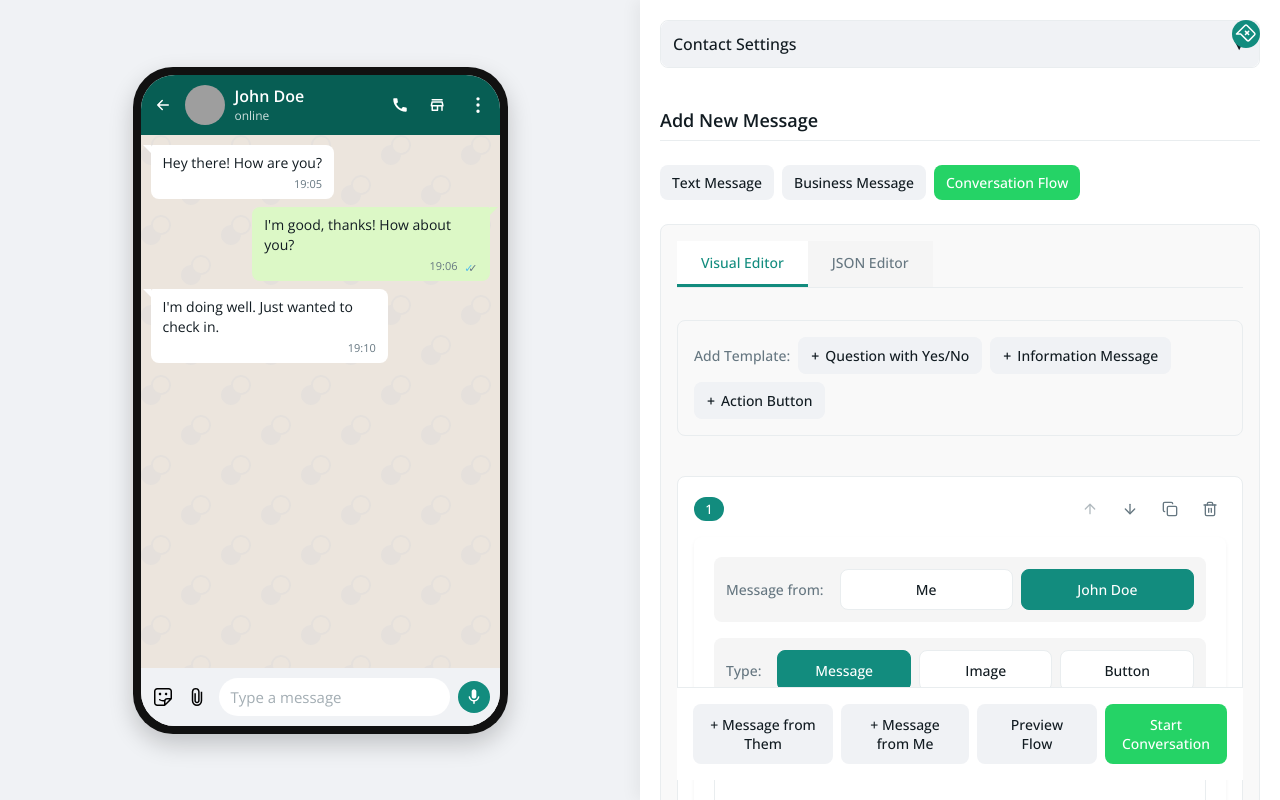
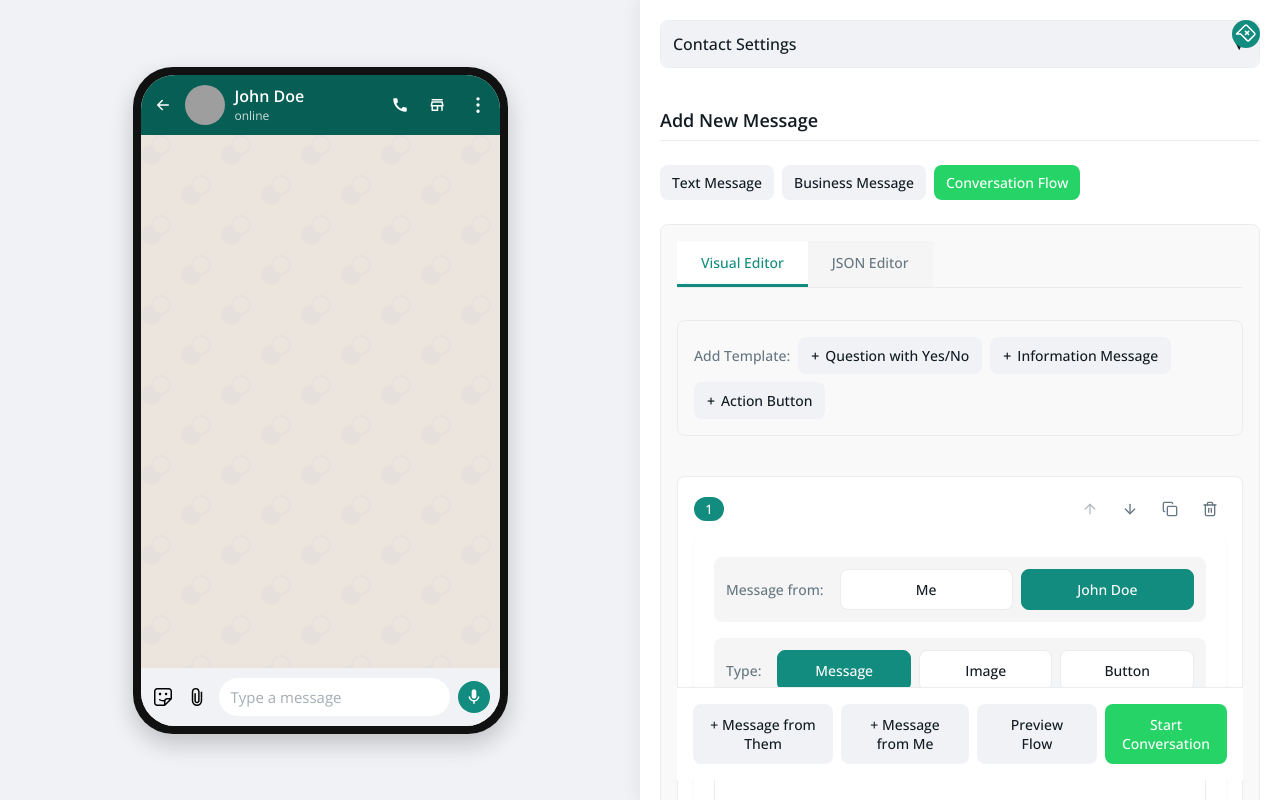
Before and after one commit to boringcuriosity/Whatsapp-simulator, a React (Vite) app: page / in a window 1280 px wide. Built offline with nearby package versions, Linux system fonts and the light colour scheme; grey boxes are pictures that could not be loaded.

Commit message:
Updated App.tsx with conversation playback and state management

```diff
--- a/src/App.tsx
+++ b/src/App.tsx
@@ -96,40 +96,92 @@ function App() {
     avatar: 'https://randomuser.me/api/portraits/men/32.jpg',
     status: 'online',
     lastSeen: new Date()
-  })
+  });
   const [isControlPanelCollapsed, setIsControlPanelCollapsed] = useState(false);
+  const [messages, setMessages] = useState<Message[]>([]);
 
-  const [messages, setMessages] = useState<Message[]>([
+  // Lifted state from ControlPanel
+  const [contactSettingsOpen, setContactSettingsOpen] = useState(false);
+  const [messageType, setMessageType] = useState<'text' | 'business' | 'conversation'>('conversation');
+  const [newTextMessage, setNewTextMessage] = useState({
+    text: '',
+    sender: 'me' as 'me' | 'them'
+  });
+  const [businessMessage, setBusinessMessage] = useState({
+    text: '',
+    options: ['Yes', 'No'],
+    phoneNumber: '+91 9849364734',
+    highlightedText: '',
+    sender: 'them' as 'me' | 'them'
+  });
+  const [conversationFlow, setConversationFlow] = useState(`[
     {
-      id: '1',
-      text: 'Hey there! How are you?',
-      sender: 'them',
-      timestamp: new Date(Date.now() - 1000 * 60 * 15),
-      status: 'read',
-      type: 'text'
+      "text": "Is +91 9849364734 linked to your business bank accounts?",
+      "sender": "them",
+      "isBusinessMessage": true,
+      "delay": 1000
     },
     {
-      id: '2',
-      text: 'I\'m good, thanks! How about you?',
-      sender: 'me',
-      timestamp: new Date(Date.now() - 1000 * 60 * 14),
-      status: 'read',
-      type: 'text'
+      "text": "Yes",
+      "sender": "them",
+      "type": "button",
+      "isBusinessMessage": true,
+      "delay": 0
     },
     {
-      id: '3',
-      text: 'I\'m doing well. Just wanted to check in.',
-      sender: 'them',
-      timestamp: new Date(Date.now() - 1000 * 60 * 10),
-      status: 'read',
-      type: 'text'
+      "text": "No",
+      "sender": "them",
+      "type": "button",
+      "isBusinessMessage": true,
+      "delay": 0
+    },
+    {
+      "text": "Yes",
+      "sender": "me",
+      "delay": 2000
+    },
+    {
+      "text": "We will now take your bank account, PAN & GST details via an RBI licensed Account Aggregator.",
+      "sender": "them",
+      "delay": 1500
+    },
+    {
+      "text": "This will allow us to underwrite you and give you your loan offer!",
+      "sender": "them",
+      "delay": 1000
+    },
+    {
+      "text": "Please click on this link to share consent",
+      "sender": "them",
+      "delay": 1000
+    },
+    {
+      "text": "Share consent",
+      "sender": "them",
+      "type": "button",
+      "isBusinessMessage": true,
+      "delay": 0,
+      "link": "#"
     }
-  ])
+  ]`);
+  const [steps, setSteps] = useState<ConversationStep[]>(() => {
+    try {
+      return JSON.parse(conversationFlow);
+    } catch {
+      return [];
+    }
+  });
 
   // For conversation playback
   const [isPlayingConversation, setIsPlayingConversation] = useState(false);
   const [conversationQueue, setConversationQueue] = useState<ConversationStep[]>([]);
   const [savedConversation, setSavedConversation] = useState<ConversationStep[]>([]);
+
+  // Lift remaining local states from ControlPanel
+  const [showJsonPreview, setShowJsonPreview] = useState(false);
+  const [showPreview, setShowPreview] = useState(false);
+  const [previewMessages, setPreviewMessages] = useState<Message[]>([]);
+  const [conversationError, setConversationError] = useState('');
 
   useEffect(() => {
     // Process the next message in the conversation queue
@@ -237,14 +289,19 @@ function App() {
       return;
     }
 
-    // If there's a saved conversation, start it
+    // Clear existing messages when starting a new conversation from the sidebar
+    // Only do this when explicitly starting from scratch, not when resuming
+    setMessages([]);
+
+    // If there's a saved conversation, start it from the beginning
     if (savedConversation.length > 0) {
-      setConversationQueue(savedConversation);
+      // Create a fresh copy of the saved conversation
+      setConversationQueue([...savedConversation]);
       setIsPlayingConversation(true);
       return;
     }
 
-    // If nothing is saved or queued, start with default conversation
+    // Only use default conversation if no saved conversation exists
     const defaultConversation: ConversationStep[] = [
       {
         text: "Is +91 9849364734 linked to your business bank accounts?",
@@ -269,7 +326,8 @@ function App() {
     ];
 
     setSavedConversation(defaultConversation);
-    setConversationQueue(defaultConversation);
+    // Create a fresh copy of the default conversation
+    setConversationQueue([...defaultConversation]);
     setIsPlayingConversation(true);
   };
 
@@ -286,7 +344,7 @@ function App() {
           <ButtonGroup>
             <ToggleButton
               isCollapsed={isControlPanelCollapsed}
-              onClick={() => setIsControlPanelCollapsed(!isControlPanelCollapsed)}
+              onClick={() => setIsControlPanelCollapsed(false)}
               title="Show message controls"
             >
               <MessageSquarePlus />
@@ -304,7 +362,7 @@ function App() {
           <>
             <ToggleButton
               isCollapsed={isControlPanelCollapsed}
-              onClick={() => setIsControlPanelCollapsed(!isControlPanelCollapsed)}
+              onClick={() => setIsControlPanelCollapsed(true)}
               title="Hide message controls"
             >
               <MessageSquarePlus />
@@ -318,12 +376,34 @@ function App() {
               onDeleteMessage={deleteMessage}
               onClearMessages={clearAllMessages}
               onStartConversation={startConversation}
+              // Pass down lifted state
+              contactSettingsOpen={contactSettingsOpen}
+              setContactSettingsOpen={setContactSettingsOpen}
+              messageType={messageType}
+              setMessageType={setMessageType}
+              newTextMessage={newTextMessage}
+              setNewTextMessage={setNewTextMessage}
+              businessMessage={businessMessage}
+              setBusinessMessage={setBusinessMessage}
+              conversationFlow={conversationFlow}
+              setConversationFlow={setConversationFlow}
+              steps={steps}
+              setSteps={setSteps}
+              // New lifted state
+              showJsonPreview={showJsonPreview}
+              setShowJsonPreview={setShowJsonPreview}
+              showPreview={showPreview}
+              setShowPreview={setShowPreview}
+              previewMessages={previewMessages}
+              setPreviewMessages={setPreviewMessages}
+              conversationError={conversationError}
+              setConversationError={setConversationError}
             />
           </>
         )}
       </ControlSection>
     </AppContainer>
-  )
+  );
 }
 
-export default App
+export default App;
--- a/src/components/ControlPanel.tsx
+++ b/src/components/ControlPanel.tsx
@@ -637,6 +637,39 @@ interface ControlPanelProps {
   onDeleteMessage: (id: string) => void;
   onClearMessages: () => void;
   onStartConversation: (steps: ConversationStep[]) => void;
+  // New props for lifted state
+  contactSettingsOpen: boolean;
+  setContactSettingsOpen: (open: boolean) => void;
+  messageType: 'text' | 'business' | 'conversation';
+  setMessageType: (type: 'text' | 'business' | 'conversation') => void;
+  newTextMessage: { text: string; sender: 'me' | 'them' };
+  setNewTextMessage: (message: { text: string; sender: 'me' | 'them' }) => void;
+  businessMessage: {
+    text: string;
+    options: string[];
+    phoneNumber: string;
+    highlightedText: string;
+    sender: 'me' | 'them';
+  };
+  setBusinessMessage: (message: {
+    text: string;
+    options: string[];
+    phoneNumber: string;
+    highlightedText: string;
+    sender: 'me' | 'them';
+  }) => void;
+  conversationFlow: string;
+  setConversationFlow: (flow: string) => void;
+  steps: ConversationStep[];
+  setSteps: (steps: ConversationStep[]) => void;
+  showJsonPreview: boolean;
+  setShowJsonPreview: (show: boolean) => void;
+  showPreview: boolean;
+  setShowPreview: (show: boolean) => void;
+  previewMessages: Message[];
+  setPreviewMessages: (messages: Message[]) => void;
+  conversationError: string;
+  setConversationError: (error: string) => void;
 }
 
 const ControlPanel = ({
@@ -647,88 +680,30 @@ const ControlPanel = ({
   onUpdateMessage,
   onDeleteMessage,
   onClearMessages,
-  onStartConversation
+  onStartConversation,
+  // New props
+  contactSettingsOpen,
+  setContactSettingsOpen,
+  messageType,
+  setMessageType,
+  newTextMessage,
+  setNewTextMessage,
+  businessMessage,
+  setBusinessMessage,
+  conversationFlow,
+  setConversationFlow,
+  steps,
+  setSteps,
+  showJsonPreview,
+  setShowJsonPreview,
+  showPreview,
+  setShowPreview,
+  previewMessages,
+  setPreviewMessages,
+  conversationError,
+  setConversationError
 }: ControlPanelProps) => {
-  const [contactSettingsOpen, setContactSettingsOpen] = useState(false);
-  const [messageType, setMessageType] = useState<'text' | 'business' | 'conversation'>('conversation');
-  const [newTextMessage, setNewTextMessage] = useState({
-    text: '',
-    sender: 'me' as 'me' | 'them'
-  });
-
-  const [businessMessage, setBusinessMessage] = useState({
-    text: '',
-    options: ['Yes', 'No'],
-    phoneNumber: '+91 9849364734',
-    highlightedText: '',
-    sender: 'them' as 'me' | 'them'
-  });
-
-  const [conversationFlow, setConversationFlow] = useState(`[
-  {
-    "text": "Is +91 9849364734 linked to your business bank accounts?",
-    "sender": "them",
-    "isBusinessMessage": true,
-    "delay": 1000
-  },
-  {
-    "text": "Yes",
-    "sender": "them",
-    "type": "button",
-    "isBusinessMessage": true,
-    "delay": 0
-  },
-  {
-    "text": "No",
-    "sender": "them",
-    "type": "button",
-    "isBusinessMessage": true,
-    "delay": 0
-  },
-  {
-    "text": "Yes",
-    "sender": "me",
-    "delay": 2000
-  },
-  {
-    "text": "We will now take your bank account, PAN & GST details via an RBI licensed Account Aggregator.",
-    "sender": "them",
-    "delay": 1500
-  },
-  {
-    "text": "This will allow us to underwrite you and give you your loan offer!",
-    "sender": "them",
-    "delay": 1000
-  },
-  {
-    "text": "Please click on this link to share consent",
-    "sender": "them",
-    "delay": 1000
-  },
-  {
-    "text": "Share consent",
-    "sender": "them",
-    "type": "button",
-    "isBusinessMessage": true,
-    "delay": 0,
-    "link": "#"
-  }
-]`);
-
-  const [conversationError, setConversationError] = useState('');
-
-  const [steps, setSteps] = useState<ConversationStep[]>(() => {
-    try {
-      return JSON.parse(conversationFlow);
-    } catch {
-      return [];
-    }
-  });
-  const [showJsonPreview, setShowJsonPreview] = useState(false);
-
-  const [showPreview, setShowPreview] = useState(false);
-  const [previewMessages, setPreviewMessages] = useState<Message[]>([]);
-
+  // Remove state declarations that have been lifted
   const stepRefs = useRef<Array<HTMLDivElement | null>>([]);
 
   const updateStep = (index: number, updates: Partial<ConversationStep>) => {
```
